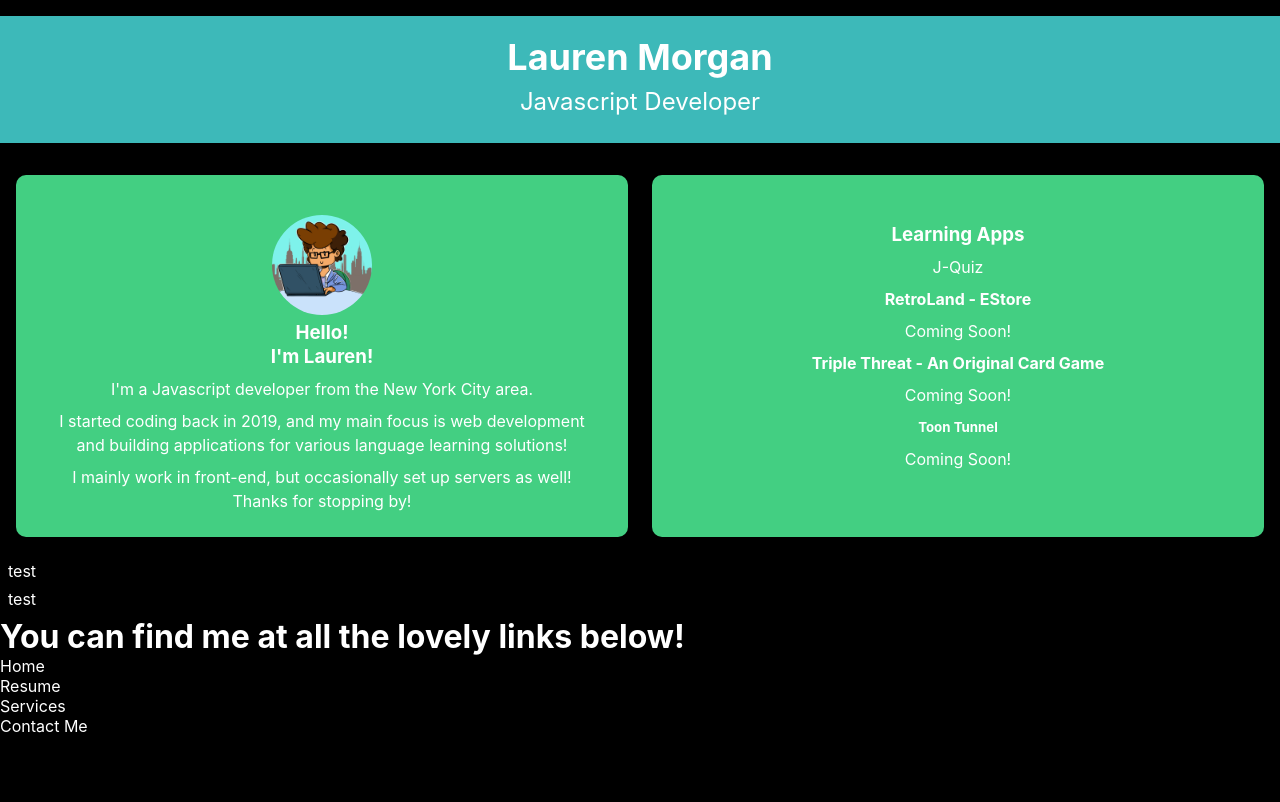
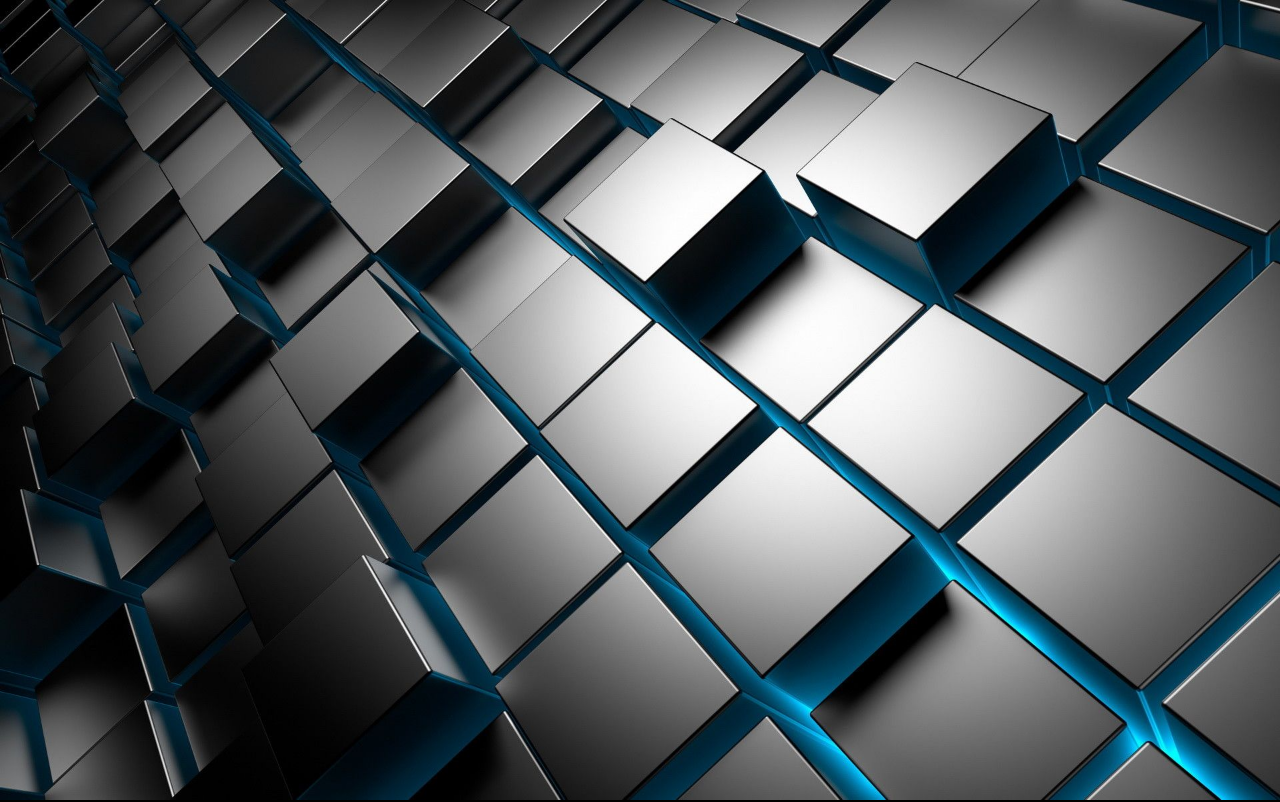
Before and after one commit to lcmortech/web-portfolio, a React (Create React App) app: page / in a window 1280 px wide. Shown: the top 802 px of the page. Built offline with nearby package versions, Linux system fonts and the light colour scheme.

Commit message:
changed layout style, added animation to header, added spacing

```diff
--- a/src/App.css
+++ b/src/App.css
@@ -22,6 +22,8 @@ footer {
 }
 
 rgb(67, 207, 130)
+rgb(61, 185, 185);
+rgb(255, 249, 160)
 */
 
 * {
@@ -33,23 +35,40 @@ html {
   font-size: inherit;
 }
 
+.cover-image {
+  background: center center no-repeat cover;
+  height: 100vh;
+}
+
 body {
   height: 100vh;
   width: 100vw;
   color: white;
-  background-color: black;
+  background-color: rgb(0,0,0);
   /*background-color: rgb(194, 248, 239)*/
 }
 
+
+
 header {
-  background-color: rgb(61, 185, 185);
-  margin: 1rem auto;
+  border: solid 3px rgb(51, 168, 168);
+  border-radius: 10px;
+  width: 90%;
+  margin: 2rem auto;
   padding: 1.2rem 0 1.2rem;
   /*clip-path: polygon(0 0, 100% 0, 100% 80%, 50% 100%, 0 80%);*/
   text-align: center;
   font-size: 1.5rem;
 
 
+}
+
+.animated-header-1 {
+  animation: moveDown 1s ease-in-out;
+}
+
+.animated-header-2 {
+  animation: moveUp 1s ease-in-out;
 }
 
 .header-container {
@@ -76,19 +95,24 @@ p {
 }
 
 aside {
+  border: solid 3px rgb(51, 185, 111);
   border-radius: 10px;
-  margin: 1rem;
-  padding: 1rem;
+  margin: 1rem 2rem;
+  padding: 0 1rem;
   width: 100%;
-  background-color: rgb(67, 207, 130);
   color: white;
   line-height: 1.5rem;
   font-weight: 400;
   text-align: center;
 }
 
+aside:before {
+  box-shadow: inset 0 0 2000px rgba(255,255,255,.5);
+  filter: blur(10px);
+}
+
 .aboutme-aside {
-  margin-right: .5rem;
+  margin-right: 1rem;
   color: inherit;
   /*clip-path: polygon(0 0, 100% 5%, 100% 100%, 0 100%);*/
 }
@@ -104,3 +128,37 @@ footer {
   margin: 1rem auto;
   padding: 1.2rem 0 1.2rem;
 }
+
+@keyframes moveDown {
+	0% {
+		opacity: 0;
+		transform: translateY(-10rem);
+	}
+
+	60% {
+    opacity: .25;
+		transform: translateY(1rem);
+	}
+
+	100% {
+		opacity: 1;
+		transform: translate(0);
+	}
+}
+
+@keyframes moveUp {
+	0% {
+		opacity: 0;
+		transform: translateY(10rem);
+	}
+
+	80% {
+    opacity: .25;
+		transform: translateY(-1rem);
+	}
+
+	100% {
+		opacity: 1;
+		transform: translate(0);
+	}
+}
--- a/src/App.js
+++ b/src/App.js
@@ -4,10 +4,12 @@ import Services from './components/Services';
 import Resume from './components/Resume';
 import Contact from './components/Contact';
 import Navigation from './components/Navigation';
+import cubeImage from './cube-image.jpeg'
 
 function App() {
   return (
     <div className="App">
+      <img className='cover-image' src={cubeImage} />
       <HomePage />
       <Services />
       <Resume />
--- a/src/components/HPHeader.js
+++ b/src/components/HPHeader.js
@@ -4,8 +4,8 @@ function HPHeader() {
     return(
         <header>
             <section class="header-container">
-                <h1 className="animated-header">Lauren Morgan</h1>
-                <p className="animated-header">Javascript Developer</p>
+                <h1 className="animated-header-1">Lauren Morgan</h1>
+                <p className="animated-header-2">Javascript Developer</p>
             </section>
         </header>
     )
```
Also changed, not shown: src/cube-image.jpeg (added).
